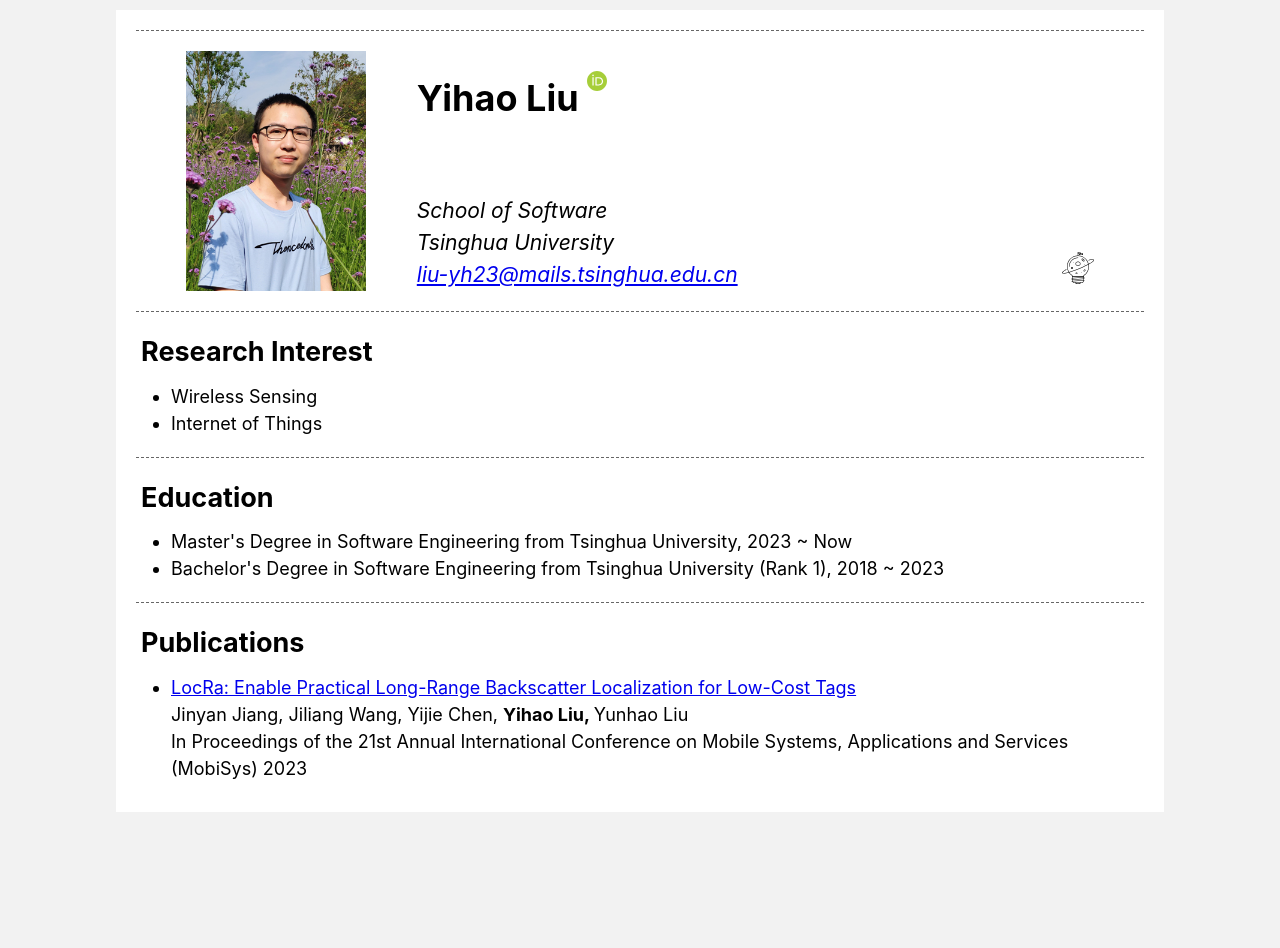
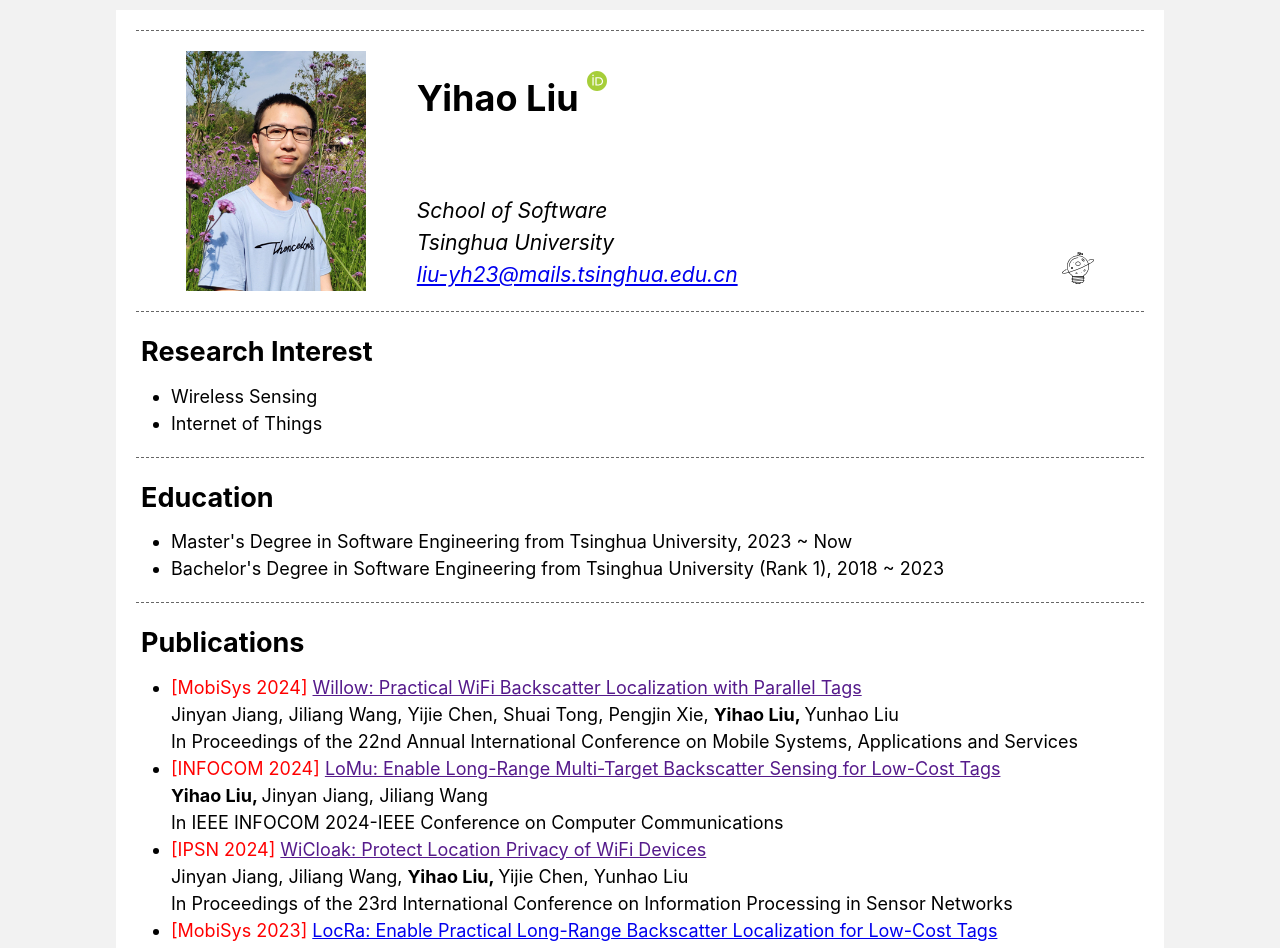
Before and after one commit to liuyihao18/homepage, a Vue app: page / in a window 1280 px wide. Shown: the top 948 px of the page. Before the commit the page ends 822 px from the top, so only its background shows below. Built offline with nearby package versions, Linux system fonts and the light colour scheme.

Commit message:
update 20240521: add three papers

```diff
--- a/src/App.vue
+++ b/src/App.vue
@@ -5,7 +5,7 @@
   <main>
     <div class="divider" />
     <div class="information-group">
-      <img class="avatar" src="./assets/images/avatar.jpg" alt="avatar" />
+      <img class="avatar" src="./assets/images/avatar1.jpg" alt="avatar" />
       <div class="information">
         <h1>
           Yihao Liu
@@ -44,6 +44,9 @@
       <h2>Publications</h2>
       <ul>
         <li v-for="paper in papers" :key="paper">
+          <span class="label">
+            [{{ paper.label }}]
+          </span>
           <a :href="paper.doi" target="_blank">
             {{ paper.title }}
           </a>
@@ -53,7 +56,7 @@
           </span>
           <span class="me" hidden></span>
           <br />
-          {{ paper.publication }}
+          In {{ paper.publication }}
         </li>
       </ul>
     </div>
@@ -134,6 +137,10 @@
   padding-left: 25px;
 }
 
+.label {
+  color: red;
+}
+
 .me {
   font-weight: bold;
 }
--- a/src/contents/paper.js
+++ b/src/contents/paper.js
@@ -1,18 +1,36 @@
 const paper1 = {
   title: 'LocRa: Enable Practical Long-Range Backscatter Localization for Low-Cost Tags',
   doi: 'https://doi.org/10.1145/3581791.3596863',
-  authors: [
-    'Jinyan Jiang',
-    'Jiliang Wang',
-    'Yijie Chen',
-    'Yihao Liu',
-    'Yunhao Liu'
-  ],
-  publication: 'In Proceedings of the 21st Annual International Conference on Mobile Systems, Applications and Services (MobiSys) 2023'
+  authors: ['Jinyan Jiang', 'Jiliang Wang', 'Yijie Chen', 'Yihao Liu', 'Yunhao Liu'],
+  mark: '',
+  publication: 'Proceedings of the 21st Annual International Conference on Mobile Systems, Applications and Services',
+  label: 'MobiSys 2023'
 }
 
-const papers = [
-  paper1
-]
+const paper2 = {
+  title: 'WiCloak: Protect Location Privacy of WiFi Devices',
+  doi: '',
+  authors: ['Jinyan Jiang', 'Jiliang Wang', 'Yihao Liu', 'Yijie Chen', 'Yunhao Liu'],
+  publication: 'Proceedings of the 23rd International Conference on Information Processing in Sensor Networks',
+  label: 'IPSN 2024'
+}
+
+const paper3 = {
+  title: 'LoMu: Enable Long-Range Multi-Target Backscatter Sensing for Low-Cost Tags',
+  doi: '',
+  authors: ['Yihao Liu', 'Jinyan Jiang', 'Jiliang Wang'],
+  publication: 'IEEE INFOCOM 2024-IEEE Conference on Computer Communications',
+  label: 'INFOCOM 2024'
+}
+
+const paper4 = {
+  title: 'Willow: Practical WiFi Backscatter Localization with Parallel Tags',
+  doi: '',
+  authors: ['Jinyan Jiang', 'Jiliang Wang', 'Yijie Chen', 'Shuai Tong', 'Pengjin Xie', 'Yihao Liu', 'Yunhao Liu'],
+  publication: 'Proceedings of the 22nd Annual International Conference on Mobile Systems, Applications and Services',
+  label: 'MobiSys 2024'
+}
+
+const papers = [paper4, paper3, paper2, paper1]
 
 export default papers
```
Also changed, not shown: src/assets/images/avatar1.jpg (renamed from src/assets/images/avatar.jpg), src/assets/images/avatar2.jpg (added).
